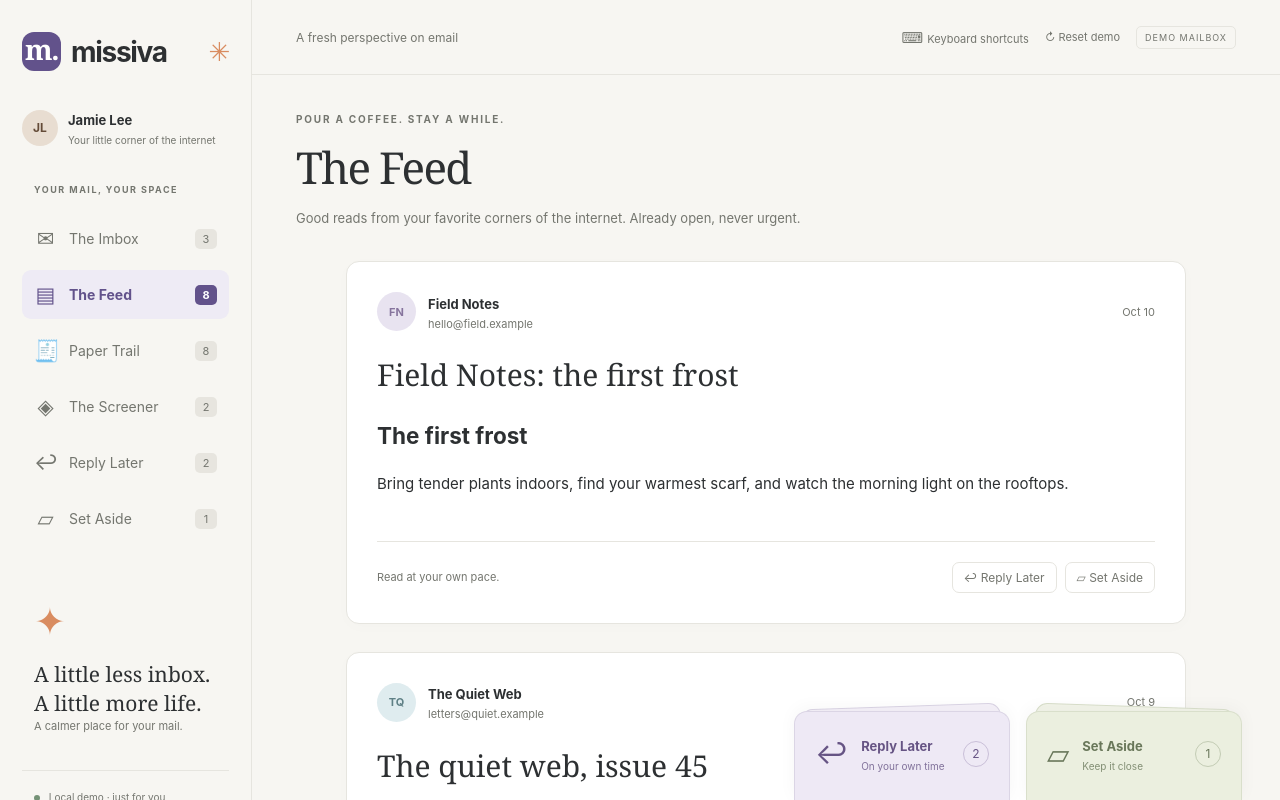
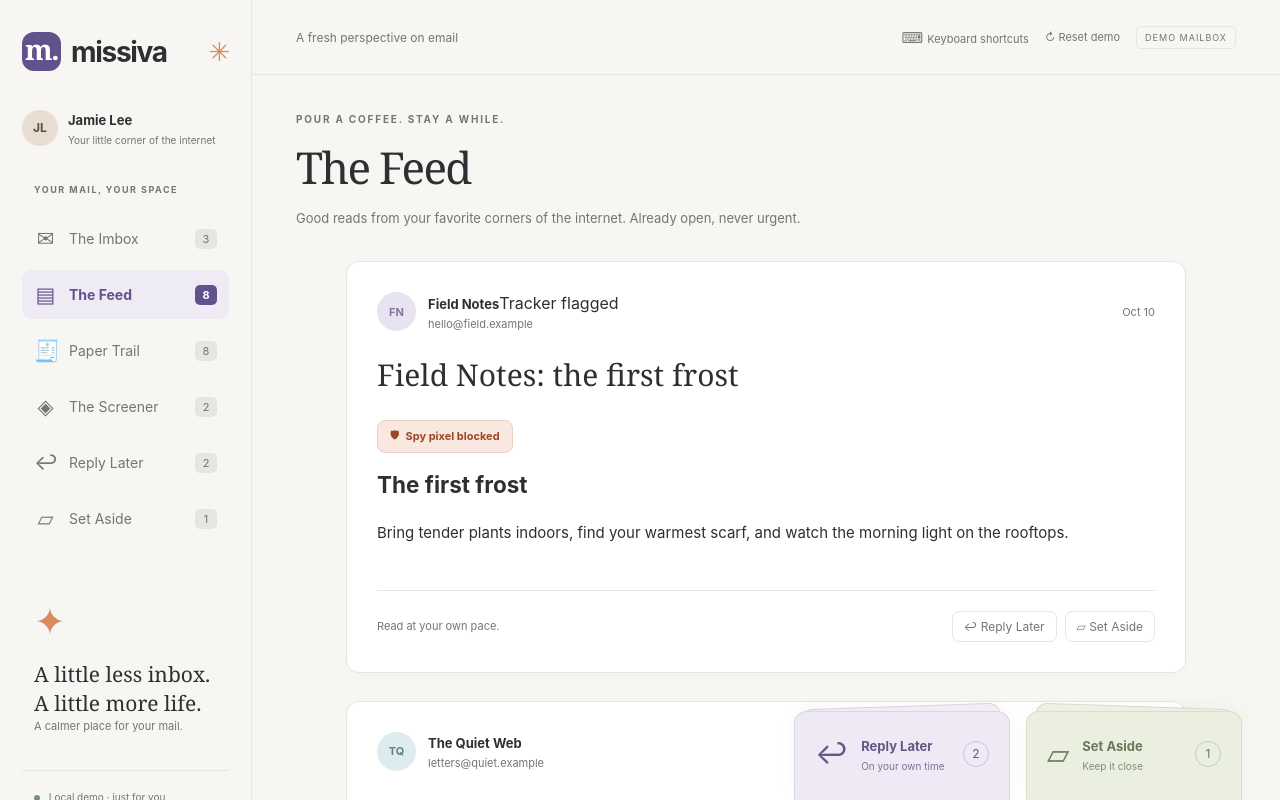
Before and after one commit to willycornelissen/missiva, a React (Vite) app: page /feed in a window 1280 px wide. Shown: the top 800 px of the page. Built offline with nearby package versions, Linux system fonts and the light colour scheme.

Commit message:
feat(privacy): flag tracker senders and show blocked spy pixel notice

```diff
--- a/src/features/common/Common.module.css
+++ b/src/features/common/Common.module.css
@@ -44,6 +44,8 @@
 .senderDetail strong { font-size: 13px; }
 .senderDetail span:not(.avatar) { display: block; font-size: 11px; color: var(--muted); margin-top: 3px; overflow-wrap: anywhere; }
 .senderDetail time { font-size: 11px; color: var(--muted); margin-left: auto; }
+.trackerBadge { display: inline-block; margin-left: 6px; padding: 1px 6px; border-radius: 999px; background: #f8e8e0; color: #9a4726; font-size: 10px; font-weight: 650; }
+.spyNotice { display: inline-flex; align-items: center; gap: 6px; margin-bottom: 16px; padding: 6px 12px; border-radius: 8px; background: #f8e8e0; border: 1px solid #ead1c5; color: #9a4726; font-size: 11px; }
 .body { font-size: 15px; line-height: 1.85; overflow-wrap: anywhere; white-space: pre-wrap; overflow-x: auto; }
 .body p { margin-bottom: 1em; }
 .body h2, .body h3 { line-height: 1.4; }
--- a/src/features/common/index.tsx
+++ b/src/features/common/index.tsx
@@ -2,7 +2,7 @@ import { useState } from 'react'
 import { Link } from 'react-router-dom'
 import type { Email, Sender } from '../../domain/types'
 import { selectDisplayEntries, selectPile } from '../../domain/triage'
-import { sanitizeHtml } from '../../lib/sanitize'
+import { detectTrackingPixels, sanitizeHtml } from '../../lib/sanitize'
 import { useAppState, useDispatch } from '../../state/AppStore'
 import styles from './Common.module.css'
 
@@ -15,13 +15,14 @@ export function EmailRow({ email, sender, onOpen, selected = false, onSelect, ch
   email: Email; sender: Sender; onOpen: () => void; selected?: boolean; onSelect?: () => void
   checked?: boolean; onToggleSelect?: () => void
 }) {
+  const hasTracker = detectTrackingPixels(email.bodyHtml) > 0
   return <article aria-label={email.subject} data-mail-id={email.id} data-selected={selected}
     className={`${styles.row} ${email.seen ? styles.seen : ''}`} onFocus={onSelect}>
     {onToggleSelect && <input type="checkbox" className={styles.selectCheck}
       aria-label={`Select ${email.subject}`} checked={checked} onChange={onToggleSelect} />}
     <button className={styles.openRow} onClick={onOpen} aria-label={`Open ${email.subject}`}>
       <Avatar sender={sender} />
-      <span className={styles.rowContent}><span className={styles.sender}>{sender.name}</span>
+      <span className={styles.rowContent}><span className={styles.sender}>{sender.name}{hasTracker && <span className={styles.trackerBadge}>Tracker flagged</span>}</span>
         <span className={styles.subject}>{email.subject}</span>
         <span className={styles.snippet}>{email.snippet}</span>
       </span>
@@ -111,15 +112,20 @@ export function ReturnToBox({ email, onDone }: { email: Email; onDone?: () => vo
 }
 
 export function EmailBody({ email }: { email: Email }) {
-  return <div className={styles.body} data-testid="email-body" dangerouslySetInnerHTML={{ __html: sanitizeHtml(email.bodyHtml) }} />
+  const blockedPixels = detectTrackingPixels(email.bodyHtml)
+  return <>
+    {blockedPixels > 0 && <div className={styles.spyNotice} role="status"><span aria-hidden="true">🛡</span> <strong>Spy pixel blocked</strong></div>}
+    <div className={styles.body} data-testid="email-body" dangerouslySetInnerHTML={{ __html: sanitizeHtml(email.bodyHtml) }} />
+  </>
 }
 
 export function MailReader({ email, onClose }: { email: Email; onClose: () => void }) {
   const sender = useAppState().senders[email.senderId]
+  const hasTracker = detectTrackingPixels(email.bodyHtml) > 0
   return <section className={styles.reader} aria-label={`Reading ${email.subject}`}>
     <div className={styles.readerToolbar}><button className={styles.back} aria-label="Back to mail" onClick={onClose}>← Back to mail</button><MailActions email={email} onDone={onClose} /></div>
     <h2 className={styles.readerTitle}>{email.subject || '(No subject)'}</h2>
-    <div className={styles.senderDetail}><Avatar sender={sender} /><div><strong>{sender.name}</strong><span>{sender.address}</span></div>
+    <div className={styles.senderDetail}><Avatar sender={sender} /><div><strong>{sender.name}</strong>{hasTracker && <span className={styles.trackerBadge}>Tracker flagged</span>}<span>{sender.address}</span></div>
       <time dateTime={email.receivedAt}>{new Date(email.receivedAt).toLocaleString('en-US', { dateStyle: 'medium', timeStyle: 'short' })}</time></div>
     <EmailBody email={email} />
   </section>
--- a/src/features/feed/FeedView.tsx
+++ b/src/features/feed/FeedView.tsx
@@ -1,4 +1,5 @@
 import { selectFeed } from '../../domain/triage'
+import { detectTrackingPixels } from '../../lib/sanitize'
 import { useAppState } from '../../state/AppStore'
 import { Avatar, EmailBody, EmptyState, MailActions, ViewHeader } from '../common'
 import { useMailShortcuts } from '../common/useShortcuts'
@@ -13,9 +14,10 @@ export function FeedView() {
     <section aria-label="Newsletter feed" className={styles.feed}>
       {emails.length ? emails.map((email) => {
         const sender = state.senders[email.senderId]
+        const hasTracker = detectTrackingPixels(email.bodyHtml) > 0
         return <article key={email.id} aria-label={email.subject} data-mail-id={email.id} className={styles.card}
           tabIndex={0} data-selected={selection.selectedId === email.id} onFocus={() => selection.select(email.id)}>
-          <header className={styles.header}><Avatar sender={sender} /><div><strong>{sender.name}</strong><p>{sender.address}</p></div>
+          <header className={styles.header}><Avatar sender={sender} /><div><strong>{sender.name}</strong>{hasTracker && <span>Tracker flagged</span>}<p>{sender.address}</p></div>
             <time dateTime={email.receivedAt}>{new Date(email.receivedAt).toLocaleDateString('en-US', { month: 'short', day: 'numeric' })}</time></header>
           <h2 className={styles.subject}>{email.subject}</h2>
           <EmailBody email={email} />
```
Also changed, not shown: .specs/features/hey-mail-reader/spec.md, .specs/features/hey-mail-reader/tasks.md, 2 other files (tests, documents, lock files or other folders).
